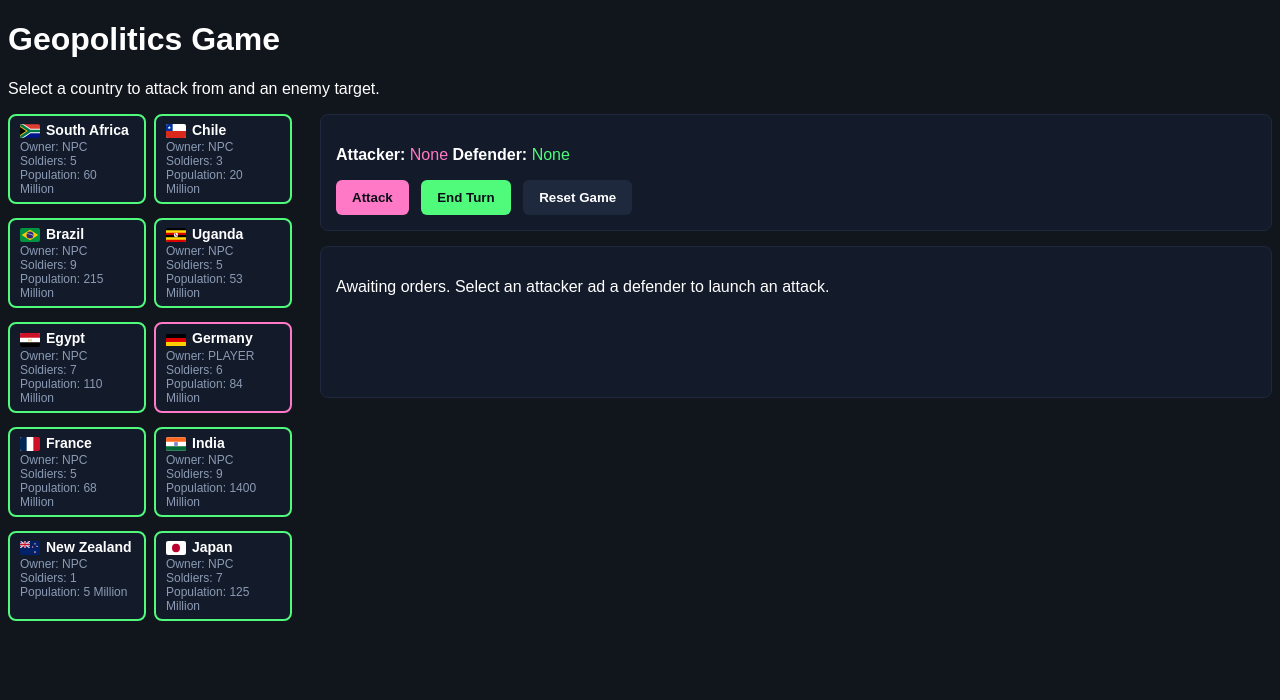
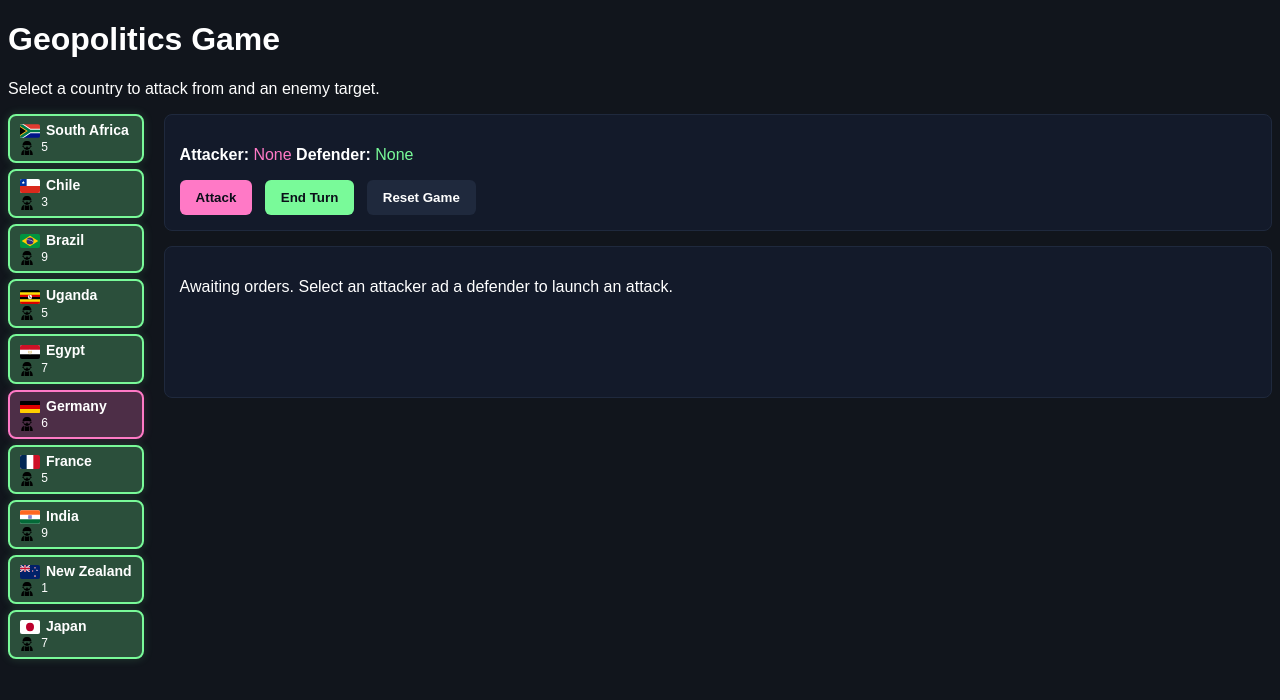
Before and after one commit to shifradestiny/geopolitics-game, a Flask app: page / in a window 1280 px wide. Shown: the top 700 px of the page. Run offline with Flask 3, Linux system fonts and the light colour scheme.

Commit message:
Update country card display

```diff
--- a/static/css/style.css
+++ b/static/css/style.css
@@ -21,15 +21,19 @@ body {
 .country-card p {
   margin: 0;
   font-size: 12px;
-  color: #8b9bb4;
+  color: #ffffff;
 }
 
 .player {
   border: 2px solid #ff79c6;
+  background-color: rgba(255, 121, 198, 0.25);
+  box-shadow: 0 0 10px rgba(255, 121, 198, 0.18);
 }
 
 .npc {
-  border: 2px solid #50fa7b;
+  border: 2px solid #79fa99;
+  background-color: rgba(121, 250, 153, 0.25);
+  box-shadow: 0 0 10px rgba(121, 250, 153, 0.18);
 }
 
 #controls {
@@ -54,7 +58,7 @@ body {
 }
 
 #selected-defender {
-  color: #50fa7b;
+  color: #79fa99;
 }
 
 button {
@@ -72,7 +76,7 @@ button {
 }
 
 #end-turn-btn {
-  background-color: #50fa7b;
+  background-color: #79fa99;
   color: #0b0f19;
 }
 
@@ -86,28 +90,18 @@ button {
   gap: 20px;
 }
 
-#board {
-  width: 284px;
-  max-height: 85vh;
-  overflow-y: auto;
-  padding-right: 8px;
-  display: grid;
-  grid-template-columns: 1fr 1fr;
-  gap: 8px;
-}
-
 #right-panel {
   flex: 1;
 }
 
 .player:hover,
 #attack-btn:hover {
-  box-shadow: 0 0 12px rgba(255, 121, 198, 0.5);
+  box-shadow: 0 0 16px rgba(255, 121, 198, 0.4);
 }
 
 .npc:hover,
 #end-turn-btn:hover {
-  box-shadow: 0 0 12px rgba(80, 250, 123, 0.5);
+  box-shadow: 0 0 16px rgba(121, 250, 153, 0.4);
 }
 
 .flag-icon {
@@ -117,3 +111,10 @@ button {
   vertical-align: middle;
   border-radius: 2px;
 }
+
+.soldier-icon {
+  width: 14px;
+  height: 14px;
+  margin-right: 4px;
+  vertical-align: middle;
+}
--- a/static/js/game.js
+++ b/static/js/game.js
@@ -33,9 +33,7 @@ function renderBoard(gameState) {
 
     card.innerHTML = `
             <h3><img src="/static/images/flags/${flagFile}.svg" class="flag-icon">${country.name}</h3>
-            <p>Owner: ${country.owner.toUpperCase()}</p>
-            <p>Soldiers: ${country.soldiers}</p>
-            <p>Population: ${country.population} Million</p>
+            <p><img src="/static/images/icons/soldier.svg" class="soldier-icon"> ${country.soldiers}</p>
         `;
 
     card.addEventListener("click", () => {
```
Also changed, not shown: static/images/icons/soldier.svg (added).
